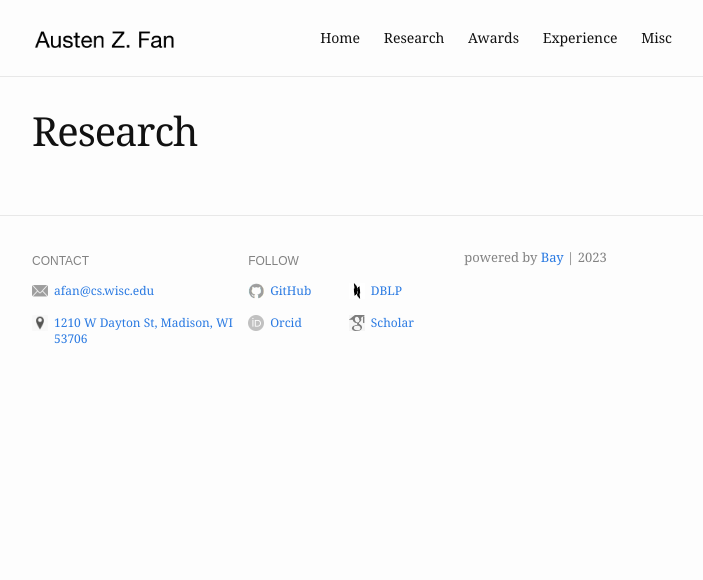
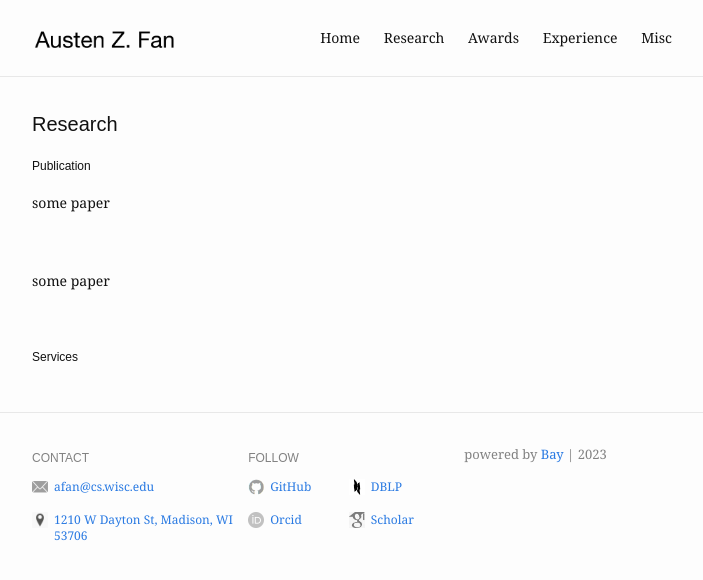
Before and after one commit to Austen-Z-Fan/Austen-Z-Fan.github.io, a Jekyll site: the page built from research.md, in a window 1280 px wide. Shown: the top 580 px of the page, without its empty margins (288-991 px from the left). Built offline with Jekyll 4.4.1, drawn with Linux system fonts in a browser that asks for light colours.

Commit message:
Update research.md

```diff
--- a/research.md
+++ b/research.md
@@ -1,5 +1,16 @@
 ---
-layout: post
+layout: work
 title: Research
 slug: /research
 ---
+
+#### Publication
+some paper
+
+<br />
+
+some paper
+
+<br />
+
+#### Services
```
